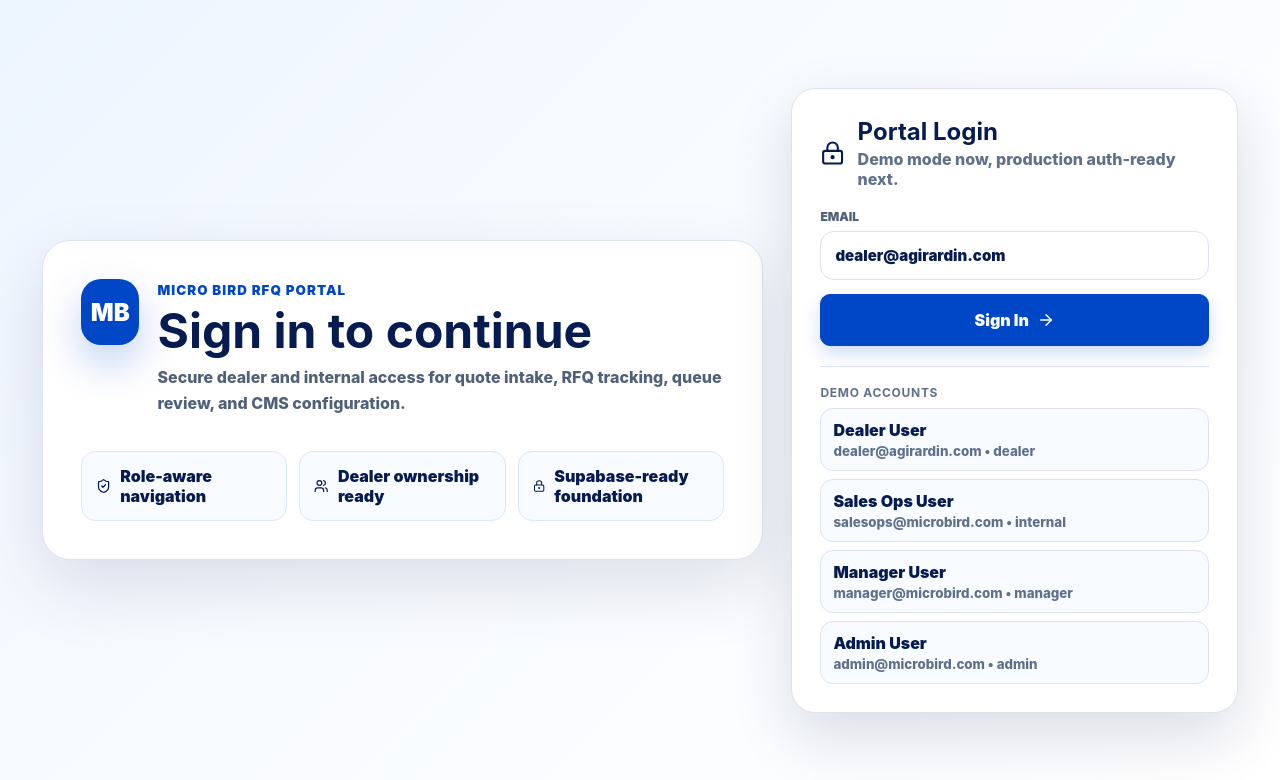
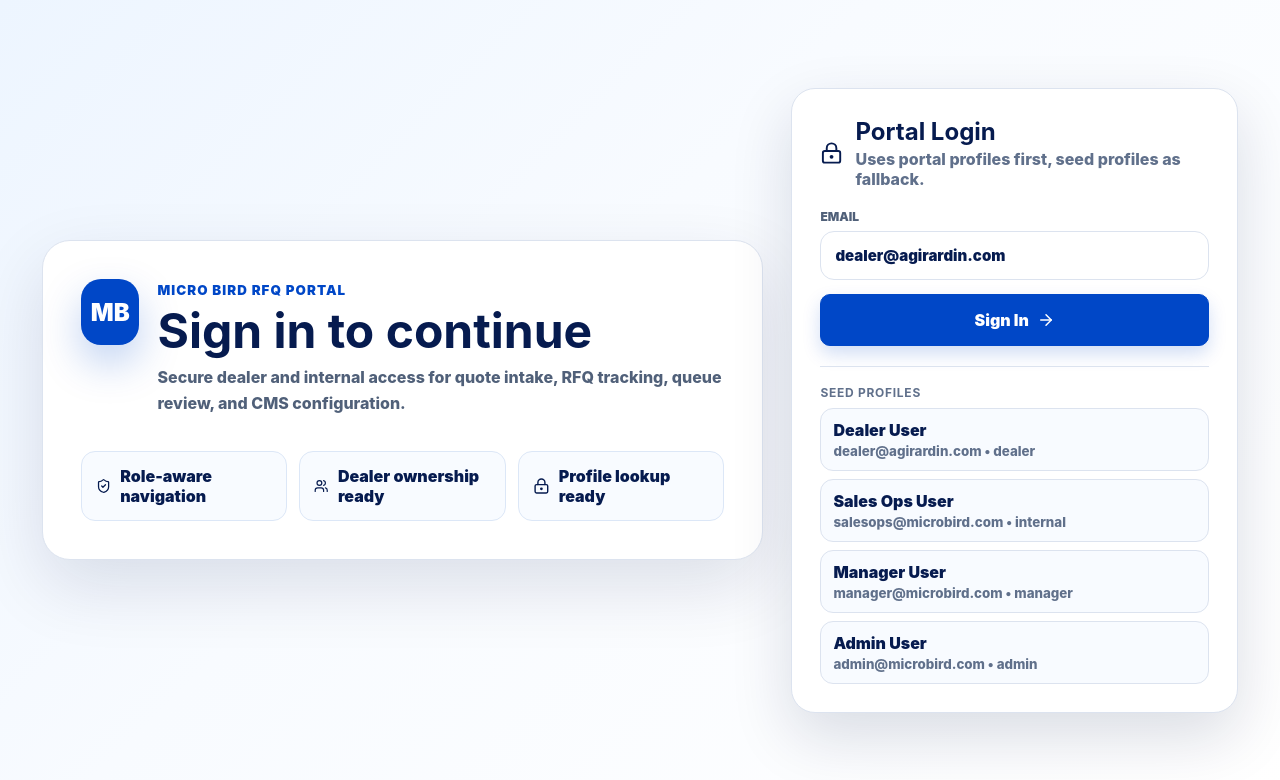
Before and after one commit to boisey9/Bird-Quote, a React (Vite) app: page / in a window 1280 px wide. Shown: the top 780 px of the page. Built offline with nearby package versions, Linux system fonts and the light colour scheme; no server answers.

Commit message:
Allow async portal profile login

```diff
--- a/src/components/pages/LoginPage.tsx
+++ b/src/components/pages/LoginPage.tsx
@@ -5,15 +5,21 @@ import './LoginPage.css';
 
 type LoginPageProps = {
   status: string;
-  onSignIn: (email: string) => boolean;
+  onSignIn: (email: string) => boolean | Promise<boolean>;
 };
 
 export function LoginPage({ status, onSignIn }: LoginPageProps) {
   const [email, setEmail] = useState('dealer@agirardin.com');
+  const [isSigningIn, setIsSigningIn] = useState(false);
 
-  function submit(event: FormEvent) {
+  async function submit(event: FormEvent) {
     event.preventDefault();
-    onSignIn(email);
+    setIsSigningIn(true);
+    try {
+      await onSignIn(email);
+    } finally {
+      setIsSigningIn(false);
+    }
   }
 
   return (
@@ -30,7 +36,7 @@ export function LoginPage({ status, onSignIn }: LoginPageProps) {
         <div className="loginFeatureGrid">
           <span><ShieldCheck size={18} /> Role-aware navigation</span>
           <span><Users size={18} /> Dealer ownership ready</span>
-          <span><LockKeyhole size={18} /> Supabase-ready foundation</span>
+          <span><LockKeyhole size={18} /> Profile lookup ready</span>
         </div>
       </section>
 
@@ -39,7 +45,7 @@ export function LoginPage({ status, onSignIn }: LoginPageProps) {
           <LockKeyhole size={26} />
           <div>
             <strong>Portal Login</strong>
-            <span>Demo mode now, production auth-ready next.</span>
+            <span>Uses portal profiles first, seed profiles as fallback.</span>
           </div>
         </div>
         <form onSubmit={submit} className="loginForm">
@@ -48,10 +54,10 @@ export function LoginPage({ status, onSignIn }: LoginPageProps) {
             <input type="email" value={email} onChange={(event) => setEmail(event.target.value)} placeholder="dealer@agirardin.com" />
           </label>
           {status && <p className="loginStatus">{status}</p>}
-          <button type="submit" className="primary loginButton">Sign In <ArrowRight size={18} /></button>
+          <button type="submit" className="primary loginButton" disabled={isSigningIn}>{isSigningIn ? 'Signing in...' : 'Sign In'} <ArrowRight size={18} /></button>
         </form>
         <div className="demoUserList">
-          <strong>Demo accounts</strong>
+          <strong>Seed profiles</strong>
           {demoPortalUsers.map((user) => <button type="button" key={user.id} onClick={() => setEmail(user.email)}><span>{user.name}</span><small>{user.email} • {user.role}</small></button>)}
         </div>
       </section>
```
